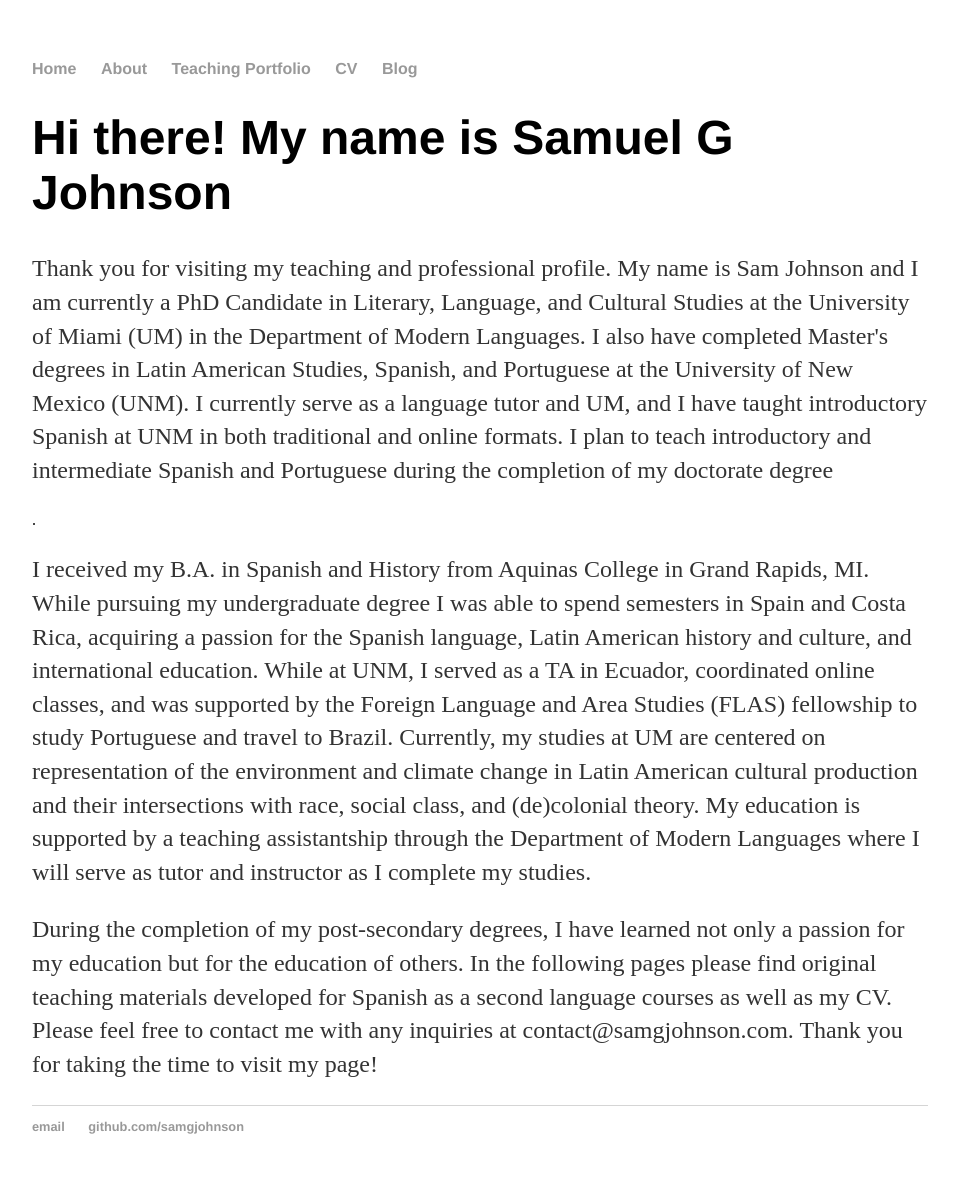
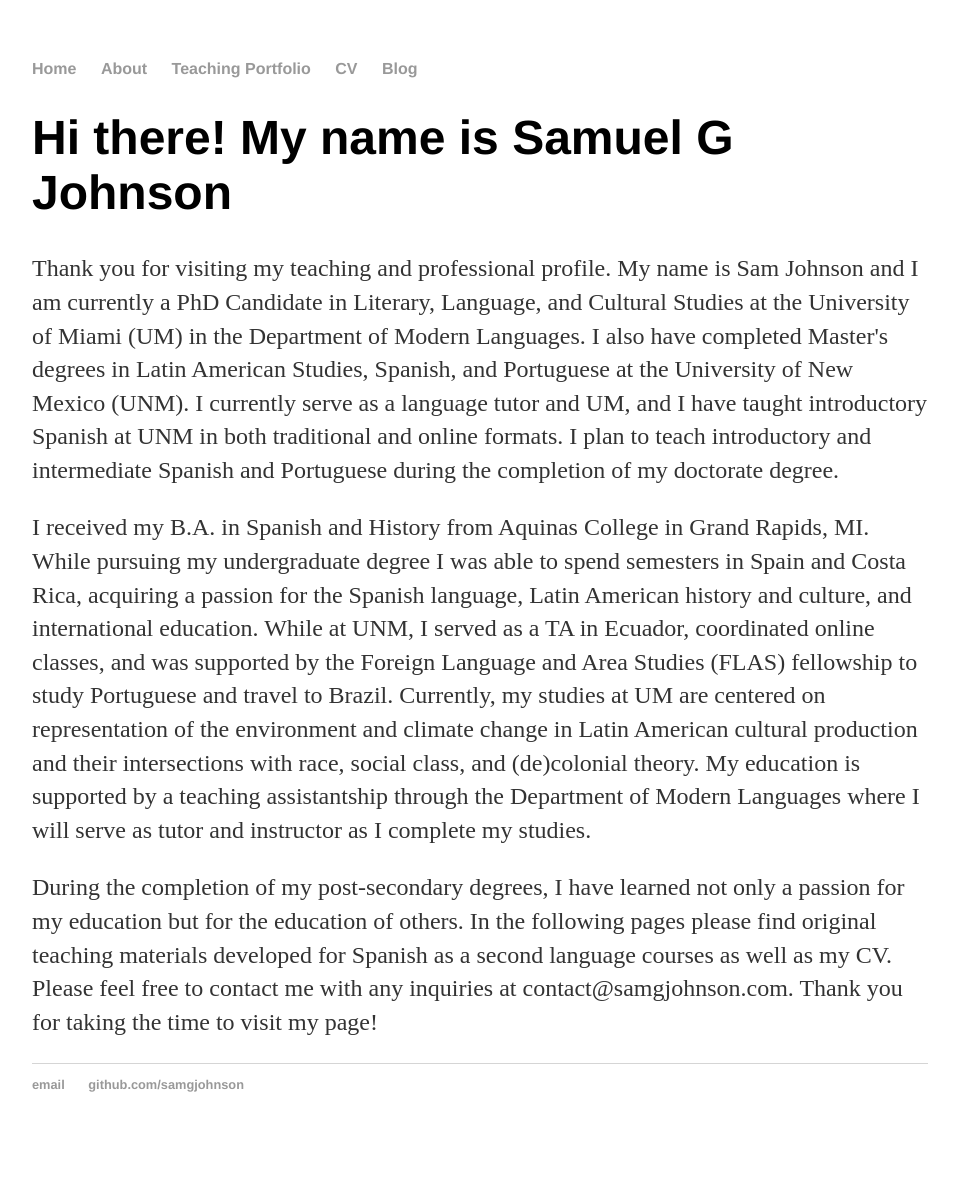
Before and after one commit to samgjohnson/samgjohnson.github.io, a Jekyll site: the page built from about/index.html, in a window 1280 px wide. Shown: the whole page, without its empty margins (160-1117 px from the left). Built offline with Jekyll 4.4.1, drawn with Linux system fonts in a browser that asks for light colours; after the commit the page ends 1152 px from its top, so only the background shows below that; part of the change alters nothing that is shown.

```diff
--- a/about/index.html
+++ b/about/index.html
@@ -3,7 +3,7 @@ layout: default
 title: About Me
 ---
 <h1>Hi there! My name is Samuel G Johnson</h1>
-    			<p>Thank you for visiting my teaching and professional profile. My name is Sam Johnson and I am currently a PhD Candidate in Literary, Language, and Cultural Studies at the University of Miami (UM) in the Department of Modern Languages. I also have completed Master's degrees in Latin American Studies, Spanish, and Portuguese at the University of New Mexico (UNM). I currently serve as a language tutor and UM, and I have taught introductory Spanish at UNM in both traditional and online formats. I plan to teach introductory and intermediate Spanish and Portuguese during the completion of my doctorate degree </p>.
+    			<p>Thank you for visiting my teaching and professional profile. My name is Sam Johnson and I am currently a PhD Candidate in Literary, Language, and Cultural Studies at the University of Miami (UM) in the Department of Modern Languages. I also have completed Master's degrees in Latin American Studies, Spanish, and Portuguese at the University of New Mexico (UNM). I currently serve as a language tutor and UM, and I have taught introductory Spanish at UNM in both traditional and online formats. I plan to teach introductory and intermediate Spanish and Portuguese during the completion of my doctorate degree.</p>
 <p>I received my B.A. in Spanish and History from Aquinas College in Grand Rapids, MI. While pursuing my undergraduate degree I was able to spend semesters in Spain and Costa Rica, acquiring a passion for the Spanish language, Latin American history and culture, and international education. While at UNM, I served as a TA in Ecuador, coordinated online classes, and was supported by the Foreign Language and Area Studies (FLAS) fellowship to study Portuguese and travel to Brazil. Currently, my studies at UM are centered on representation of the environment and climate change in Latin American cultural production and their intersections with race, social class, and (de)colonial theory. My education is supported by a teaching assistantship through the Department of Modern Languages where I will serve as tutor and instructor as I complete my studies.</p>
 <p> During the completion of my post-secondary degrees, I have learned not only a passion for my education but for the education of others. In the following pages please find original teaching materials developed for Spanish as a second language courses as well as my CV.
 Please feel free to contact me with any inquiries at contact@samgjohnson.com. Thank you for taking the time to visit my page!</p>
```
